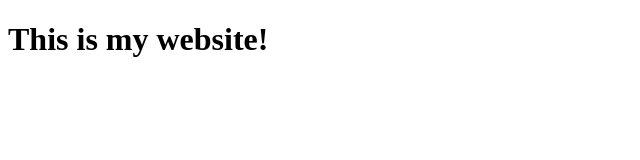
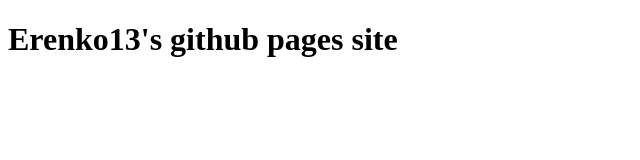
Before and after one commit to Erenko13/erenko13.github.io, a plain HTML site: page index.html in a window 1280 px wide. Shown: the whole page, without its empty margins (0-640 px from the left). Drawn offline with Linux system fonts and the light colour scheme.

Commit message:
Update title and heading in index.html

```diff
--- a/index.html
+++ b/index.html
@@ -1,7 +1,7 @@
 <!DOCTYPE html>
 <html>
-  <head><title>Erenko13's github pages site</title></head>
+  <head><title>Erenko13</title></head>
   <body>
-    <h1>This is my website!</h1>
+    <h1>Erenko13's github pages site</h1>
   </body>
 </html>
```
